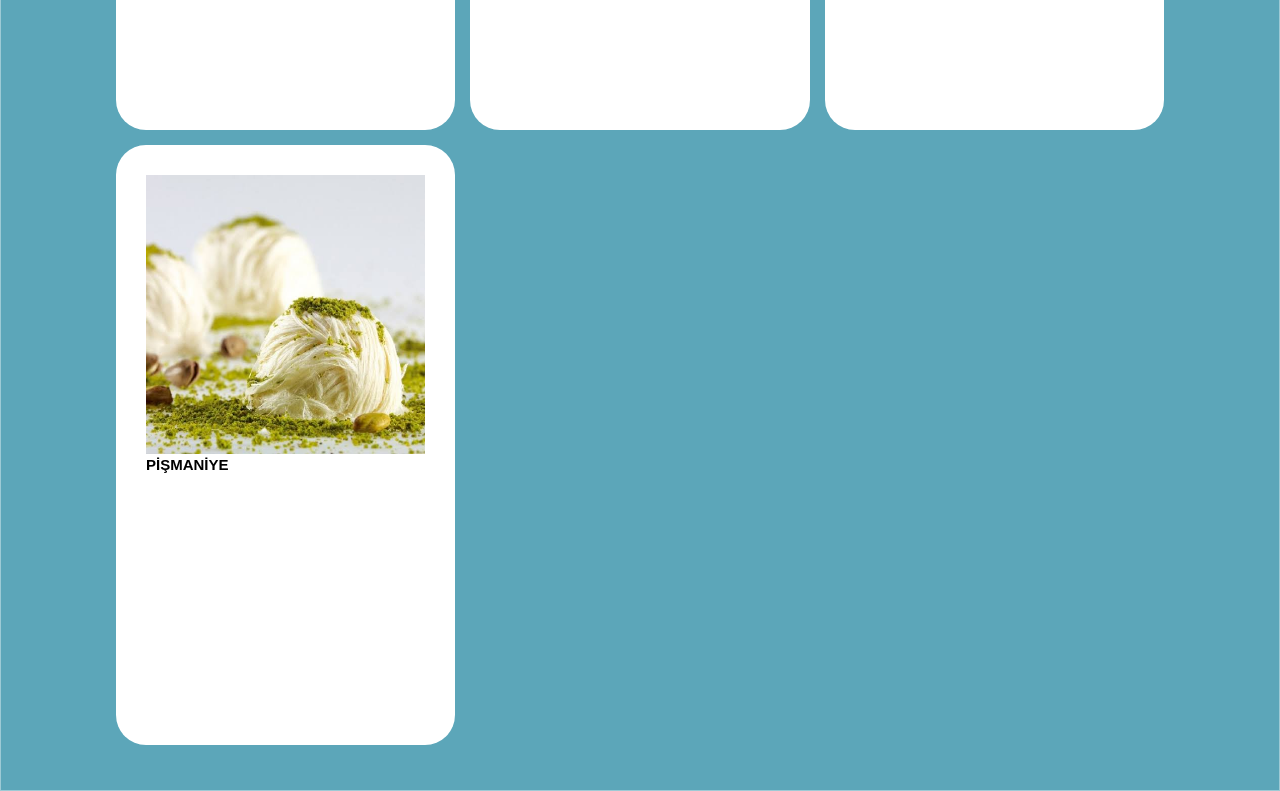
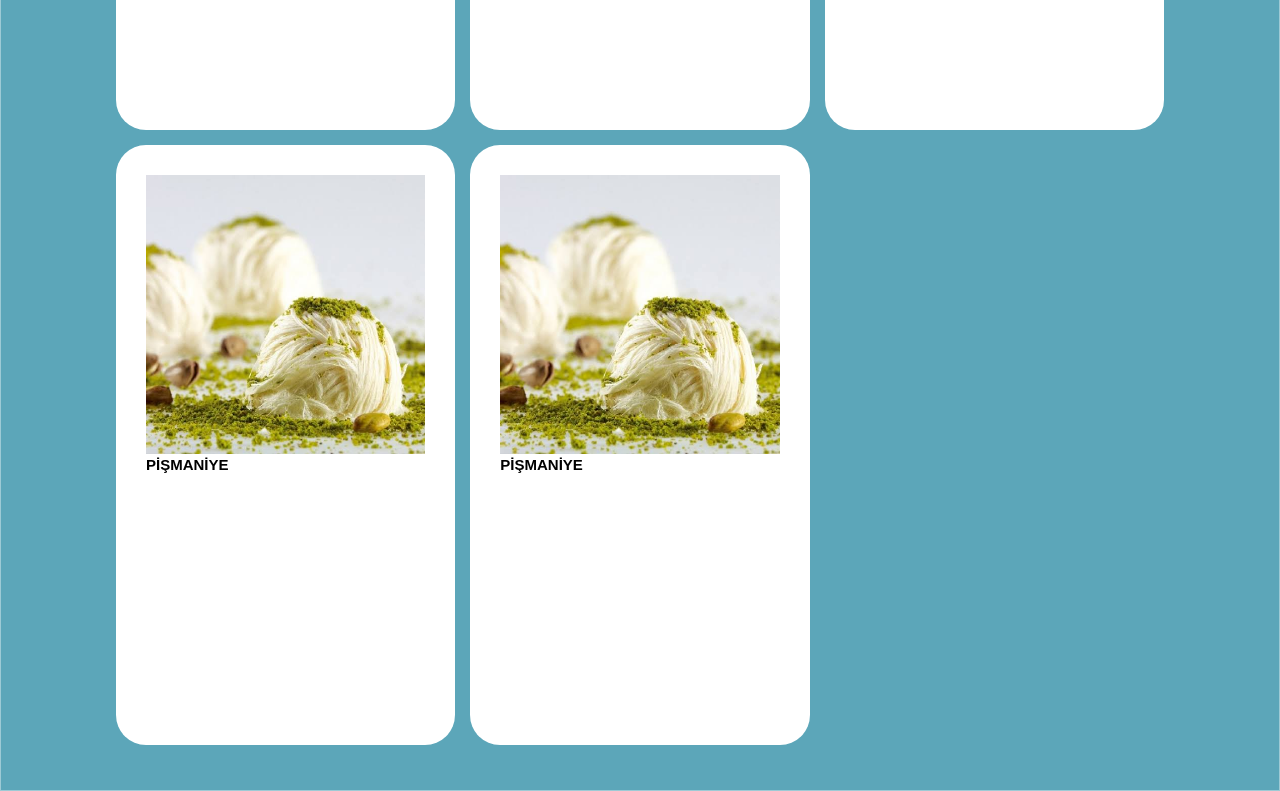
Before and after one commit to selenayy-h/webtek, a plain HTML site: page index.html in a window 1280 px wide. Shown: the part 2315-3106 px from the top of the page. Drawn offline with Linux system fonts and the light colour scheme.

Commit message:
şehir eklentisi

```diff
--- a/index.html
+++ b/index.html
@@ -98,6 +98,12 @@
                     <h2>PİŞMANİYE</h2>
                     </div>
                 </div>
+                <div class="box">
+                    <div class="box-head">
+                        <img src="pişmaniye.jpg" alt="Şehrim"/>
+                    <h2>PİŞMANİYE</h2>
+                    </div>
+                </div>
     </div>
 
 
```
